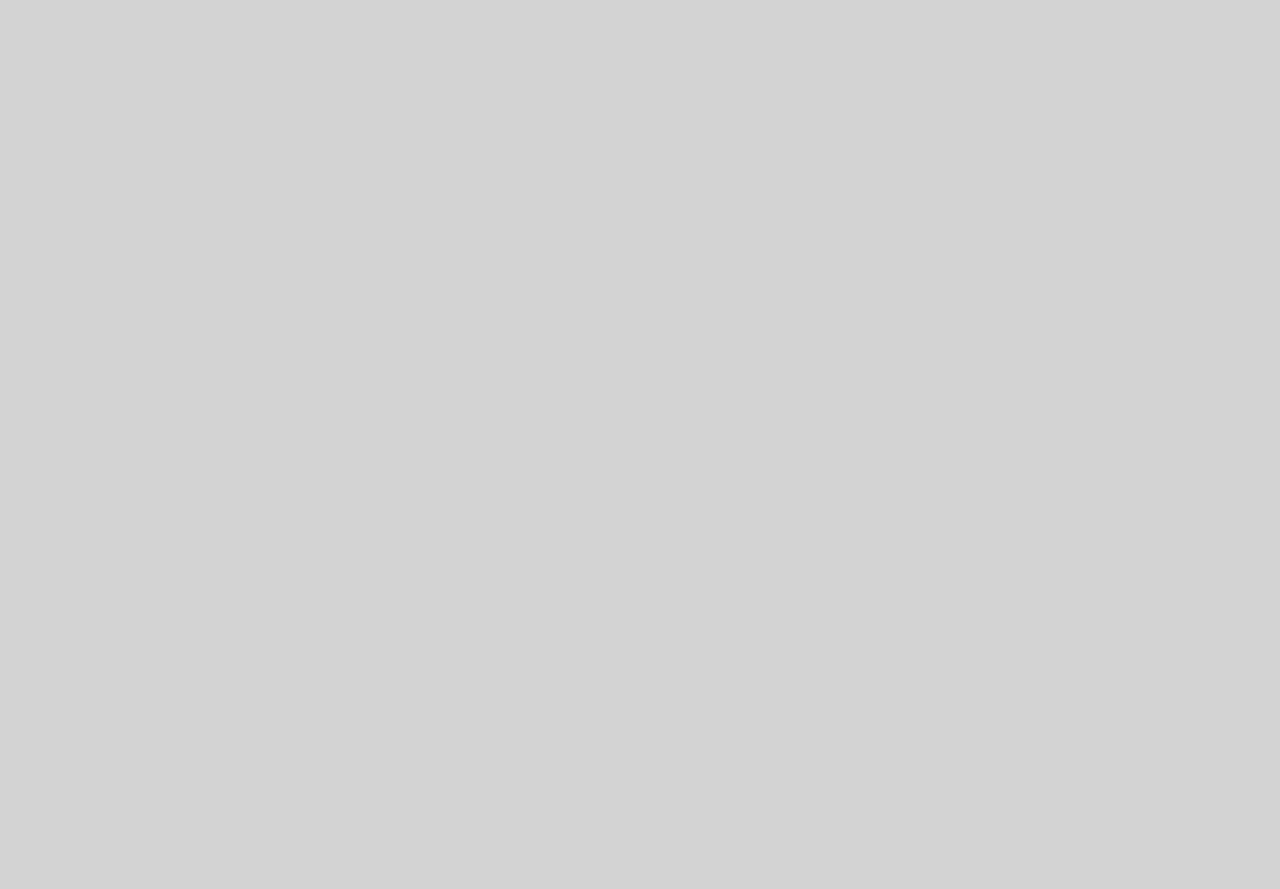
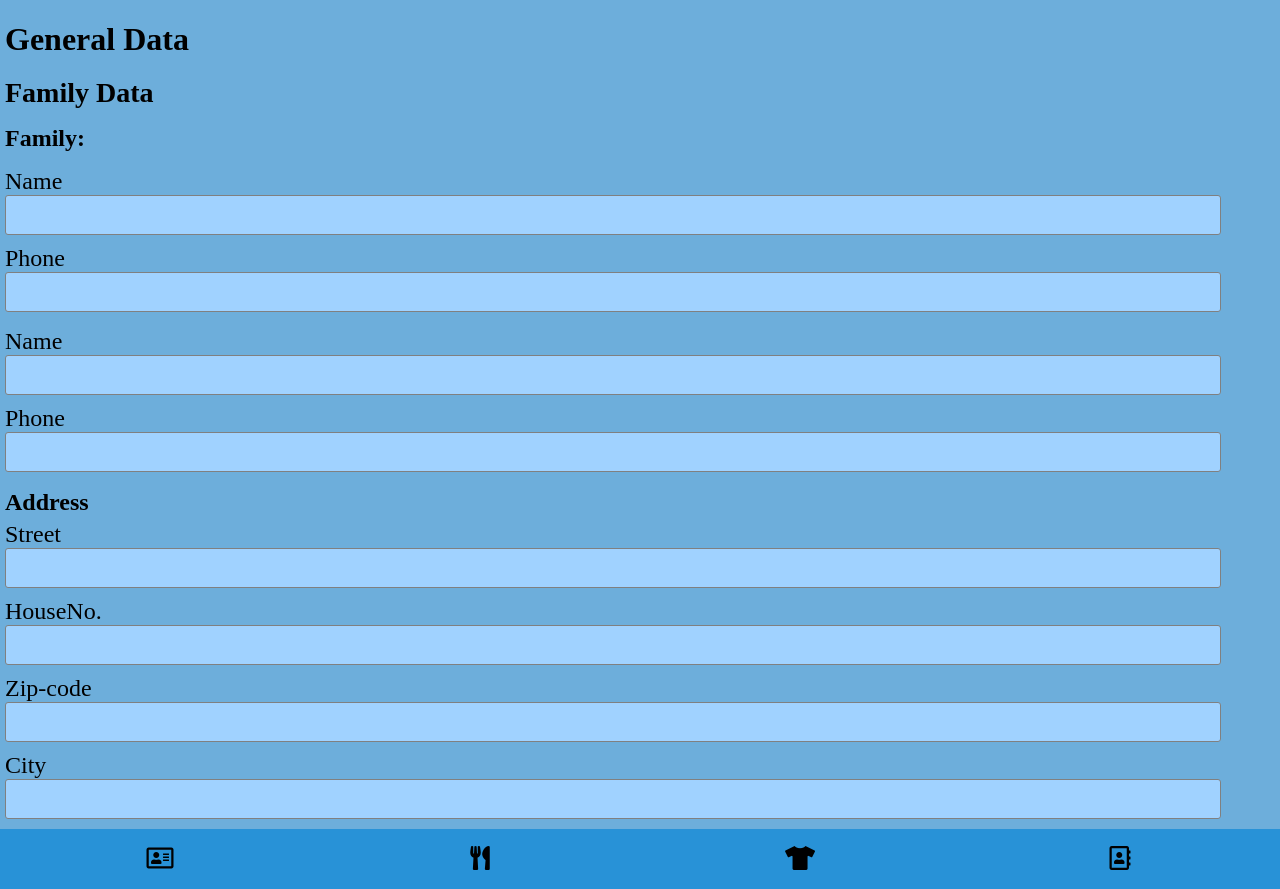
Before and after one commit to struebig/babysitter, a React (Create React App) app: page /generalData in a window 1280 px wide. Before the commit the page ends 800 px from the top, so only its background shows below. Built offline with nearby package versions, Linux system fonts and the light colour scheme.

Commit message:
Add general data page & footer

```diff
--- a/src/app/App.js
+++ b/src/app/App.js
@@ -4,6 +4,11 @@ import { BrowserRouter as Router, Switch, Route } from "react-router-dom";
 import GlobalStyles from "./GlobalStyles";
 import HouseholdForm from "../pages/Household";
 import Menu from "../pages/LandingPage";
+import ShowGeneralData from "../pages/GeneralData";
+/* import ShowFoodData from "../pages/FoodData";
+import ShowClothingData from "../pages/ClothingData";
+import ShowContactsData from "../pages/ContactsData";
+*/
 
 function App() {
     return (
@@ -12,9 +17,19 @@ function App() {
             <Switch>
                 <Route path="/" exact component={Menu} />
                 <Route path="/familyData" exact component={HouseholdForm} />
+                <Route path="/generalData" exact component={ShowGeneralData} />
             </Switch>
         </Router>
     );
 }
 
 export default App;
+
+/*
+<Route path="/foodData" exact component={ShowGeneralData} />
+<Route path="/clothingData" exact component={ShowClothingData} />
+<Route path="/contactsData" exact component={ShowContactsData} />
+
+
+
+<Route component={Not Found} />*/
--- a/src/app/GlobalStyles.js
+++ b/src/app/GlobalStyles.js
@@ -5,7 +5,7 @@ export default createGlobalStyle`
     box-sizing: border-box;
 }
 body {
-    background-color: lightgray;
+    background-color: #6DAEDB;
     margin: 0;
     font-size: 24px;
 }
--- a/src/components/Footer.js
+++ b/src/components/Footer.js
@@ -2,43 +2,49 @@ import PropTypes from "prop-types";
 import React from "react";
 import styled from "styled-components";
 
-const StyledFooter = styled.div``;
+const StyledFooter = styled.div`
+    display: flex;
+    justify-content: space-evenly;
+    width: 100%;
+    height: 60px;
+    background: #2892d7;
+`;
 
 const PageSwitchButton = styled.button`
-    width: 48px;
-    height: 48px;
-    border-radius: 50%;
+    width: 100%;
+    height: 100%;
+    font-size: 100%;
     border: none;
-    /*color: ${props => (props.active ? "goldenrod" : "white")};*/
-    background: mediumseagreen;
-    font-size: 20px;
-    cursor: pointer;
-    box-shadow: 4px 4px 6px rgba(0, 0, 0, 0.5);
+    /*color: ${props => (props.active ? "#1B4353" : "2892D7")};*/
+    background: #2892D7;
 `;
 
-function ActionButton(/*{ icon, active, onClick, className }*/) {
+function ShowPages({ active, onClick }) {
     return (
         <StyledFooter>
-            <PageSwitchButton
-            /* className={className}
-                active={active}
-                onClick={onClick}
-            >
-                <i className={`fas ${icon}`} /*/
-            />
+            <PageSwitchButton active={active} onClick={onClick}>
+                <i class="far fa-address-card" />
+            </PageSwitchButton>
+            <PageSwitchButton active={active} onClick={onClick}>
+                <i class="fas fa-utensils" />
+            </PageSwitchButton>
+            <PageSwitchButton active={active} onClick={onClick}>
+                <i class="fas fa-tshirt" />
+            </PageSwitchButton>
+            <PageSwitchButton active={active} onClick={onClick}>
+                <i class="far fa-address-book" />
+            </PageSwitchButton>
         </StyledFooter>
     );
 }
 
-/*ActionButton.propTypes = {
-    icon: PropTypes.string.isRequired,
+PageSwitchButton.propTypes = {
     active: PropTypes.bool,
-    className: PropTypes.string,
     onClick: PropTypes.func
 };
 
-ActionButton.defaultProps = {
+PageSwitchButton.defaultProps = {
     active: false
-};*/
+};
 
-export default ActionButton;
+export default ShowPages;
--- a/src/components/HeaderForm.js
+++ b/src/components/HeaderForm.js
@@ -1,25 +1,25 @@
-import PropTypes from "prop-types";
+/* import PropTypes from "prop-types"; */
 import React from "react";
 import styled from "styled-components";
 
 const StyledHeaderForm = styled.div`
     display: flex;
-    justify-content: space-around;
-    width: 100 vw;
-    background-color: lightblue;
+    justify-content: space-evenly;
+    width: 100%;
+    height: 60px;
+    background-color: #2892d7;
 `;
 
 const StyledButton = styled.button`
-    width: 48px;
-    height: 48px;
-    border-radius: 50%;
+    width: 100%;
+    height: 100%;
+    font-size: 100%;
     border: none;
-    margin: 5px;
-    color: ${props => (props.active ? "goldenrod" : "white")};
-    background: mediumseagreen;
-    /*font-size: 20px;
-    cursor: pointer;*/
-    box-shadow: 4px 4px 6px rgba(0, 0, 0, 0.5);
+    background-color: #2892d7;
+    /*color: ${props => (props.active ? "goldenrod" : "white")};
+    font-size: 20px;
+    cursor: pointer;
+    box-shadow: 4px 4px 6px rgba(0, 0, 0, 0.5);*/
 `;
 
 function HeaderForm({ submit, handleSubmit, button, handleCancel }) {
--- /dev/null
+++ b/src/components/Output.js
@@ -0,0 +1,34 @@
+import React from "react";
+import styled from "styled-components";
+
+const Container = styled.div`
+    margin-bottom: 10px;
+`;
+
+const StyledLabel = styled.div`
+    display: block;
+    margin-left: 5px;
+`;
+
+const StyledOutput = styled.div`
+    display: flex;
+    align-items: center;
+    padding-left: 10px;
+    border: 1px gray solid;
+    border-radius: 3px;
+    width: 95%;
+    height: 40px;
+    margin-left: 5px;
+    background-color: #a0d2ff;
+`;
+
+function Output({ className, name, label }) {
+    return (
+        <Container className={className}>
+            <StyledLabel>{label}</StyledLabel>
+            <StyledOutput>{name}</StyledOutput>
+        </Container>
+    );
+}
+
+export default Output;
--- /dev/null
+++ b/src/pages/GeneralData.js
@@ -0,0 +1,49 @@
+/* import PropTypes from "prop-types";*/
+import React from "react";
+import styled from "styled-components";
+import Headline from "../components/Headline";
+import Output from "../components/Output";
+import ShowPages from "../components/Footer";
+import { getHouseholdFromStorage } from "../utils/storage";
+
+const Container = styled.div``;
+
+function ShowGeneralData() {
+    const data = getHouseholdFromStorage() || {
+        familyName: "",
+        nameParentOne: "",
+        roleParentOne: "Mother",
+        phoneParentOne: "",
+        nameParentTwo: "",
+        roleParentTwo: "Father",
+        phoneParentTwo: "",
+        street: "",
+        houseNo: "",
+        zip: "",
+        city: ""
+    };
+
+    return (
+        <>
+            <Container>
+                <Headline size="M">General Data</Headline>
+                <Headline size="S">Family Data</Headline>
+                <Headline size="XS">Family: {data.familyName}</Headline>
+                <Headline size="XS">{data.roleParentOne}</Headline>
+                <Output label="Name" name={data.nameParentOne} />
+                <Output label="Phone" name={data.phoneParentOne} />
+                <Headline size="XS">{data.roleParentTwo}</Headline>
+                <Output label="Name" name={data.nameParentTwo} />
+                <Output label="Phone" name={data.phoneParentTwo} />
+                <Headline size="XS">Address</Headline>
+                <Output label="Street" name={data.street} />
+                <Output label="HouseNo." name={data.houseNo} />
+                <Output label="Zip-code" name={data.zip} />
+                <Output label="City" name={data.city} />
+            </Container>
+            <ShowPages />
+        </>
+    );
+}
+
+export default ShowGeneralData;
--- a/src/pages/Household.js
+++ b/src/pages/Household.js
@@ -11,8 +11,6 @@ import {
 import HeaderForm from "../components/HeaderForm";
 
 const StyledForm = styled.form``;
-
-const StyledInput = styled(Input)``;
 
 function HouseholdForm({ history }) {
     const [household, setHousehold] = React.useState(
--- a/src/pages/LandingPage.js
+++ b/src/pages/LandingPage.js
@@ -7,11 +7,15 @@ function Menu({ history }) {
     function handleClick() {
         history.push("familyData");
     }
+    function showData() {
+        history.push("generalData");
+    }
 
     return (
         <div>
-            <Headline size="L">Test</Headline>
+            <Headline size="L">Menu</Headline>
             <button onClick={handleClick}>Family Data</button>
+            <button onClick={showData}>Babysitter</button>
         </div>
     );
 }
```
Also changed, not shown: src/pages/ClothingData.js (added), src/pages/ContactsData.js (added), src/pages/FoodData.js (added).
